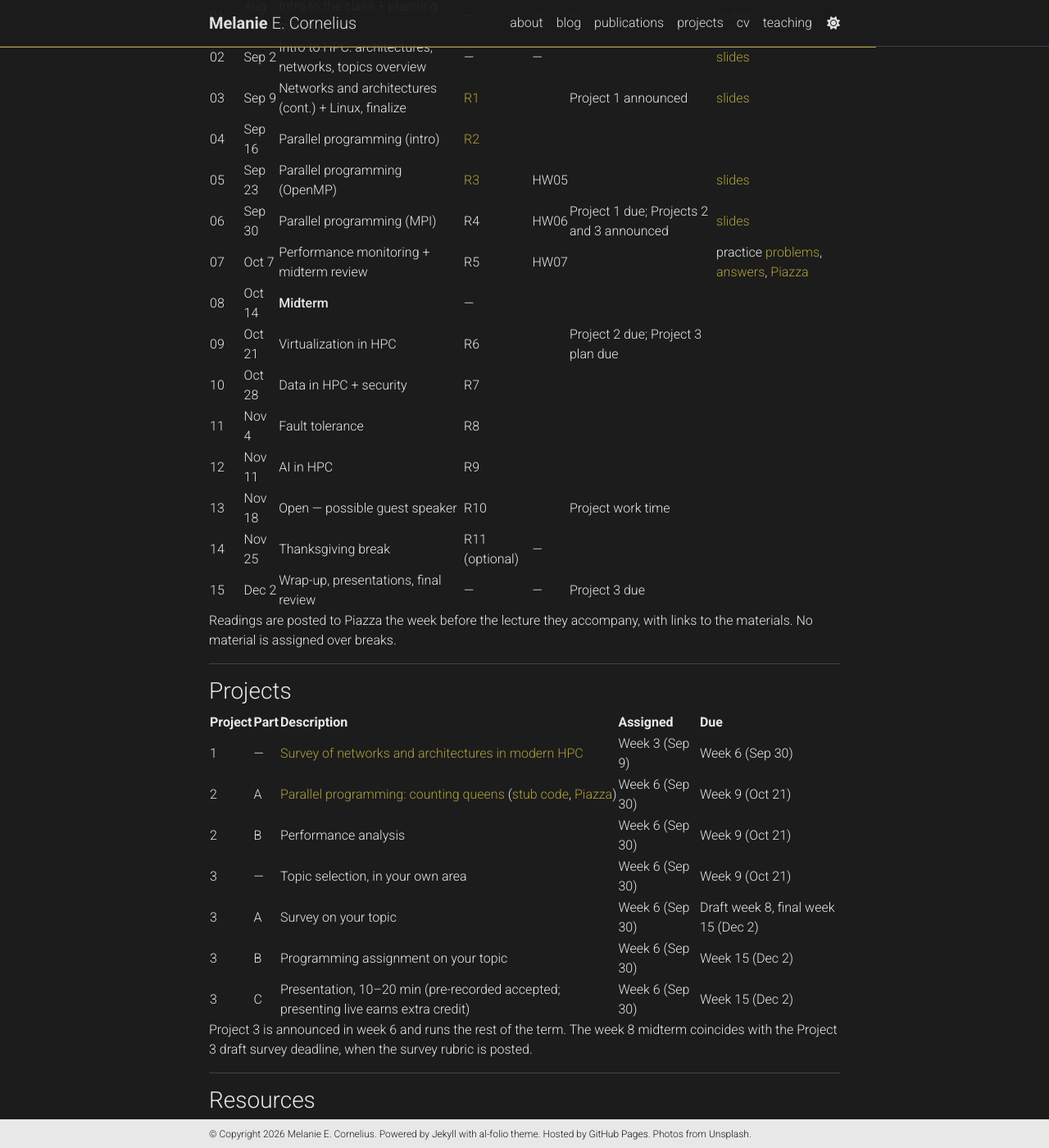
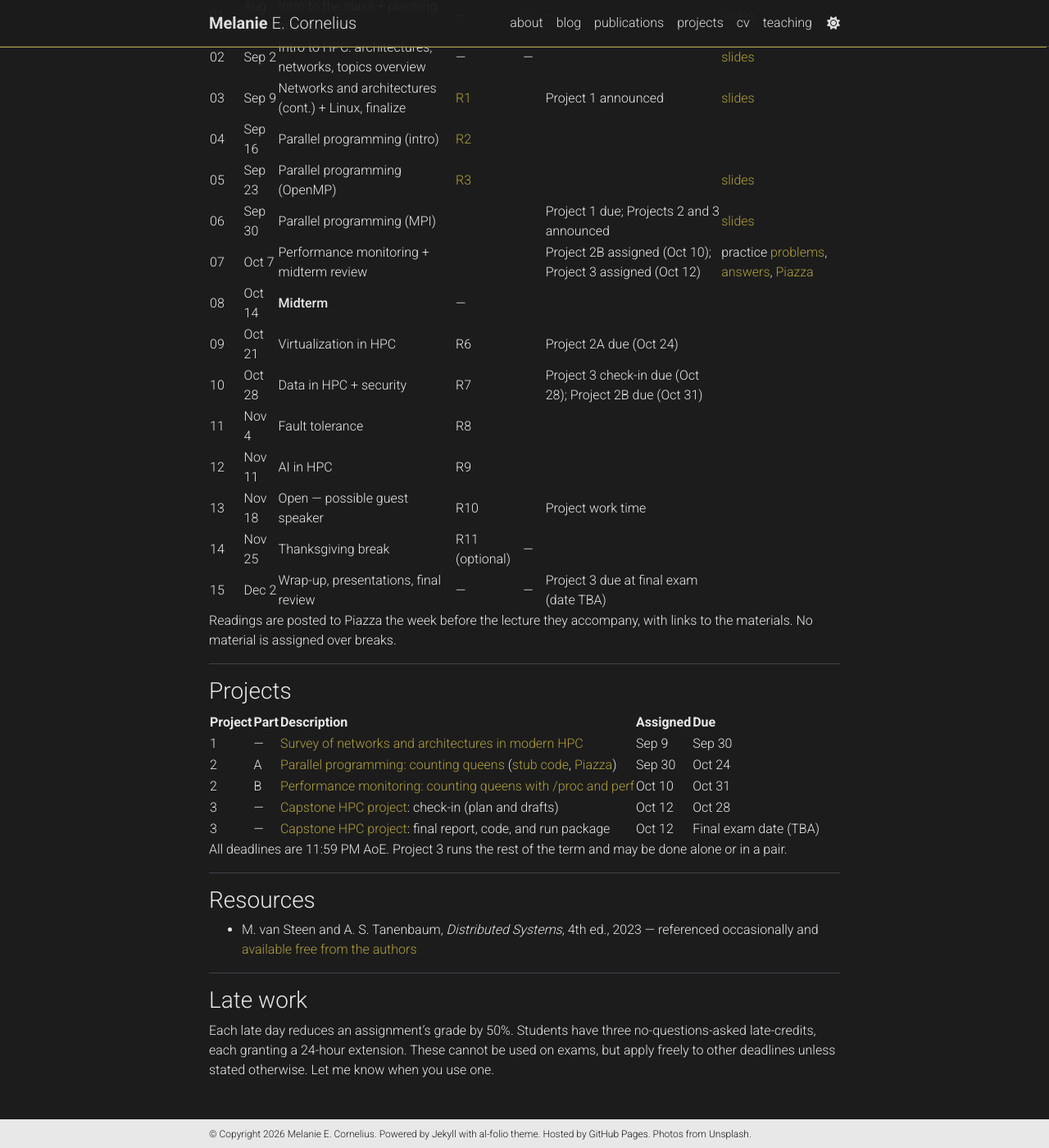
Before and after one commit to mseryn/mseryn.github.io, a Jekyll site: the page built from _teaching/comp464.md, in a window 1280 px wide and 1400 px high, scrolled down 1249 px. Shown: the whole window at 82% size. Built offline with Jekyll 4.4.1, drawn with Linux system fonts in a browser that asks for light colours; comment, search, counter and statistics services are not loaded; a style sheet for code colours, icons or effects is not loaded.

Commit message:
COMP 464: publish Project 2B and Project 3; update due dates
Clear past reading/HW placeholders that never got links.

Co-Authored-By: Claude Opus 5.5 (1M context) <noreply@anthropic.com>

```diff
--- a/_teaching/comp464.md
+++ b/_teaching/comp464.md
@@ -68,17 +68,17 @@ Piazza. Materials are posted here as the term progresses.
 | 02 | Sep 2 | Intro to HPC: architectures, networks, topics overview | — | — | | [slides](/assets/docs/comp464/lecture02_comp464.pdf) |
 | 03 | Sep 9 | Networks and architectures (cont.) + Linux, finalize | [R1](https://piazza.com/class/mt7s9czfanv3b4/post/17) | | Project 1 announced | [slides](/assets/docs/comp464/lecture03_comp464.pdf) |
 | 04 | Sep 16 | Parallel programming (intro) | [R2](https://piazza.com/class/mt7s9czfanv3b4/post/21) | | | |
-| 05 | Sep 23 | Parallel programming (OpenMP) | [R3](https://piazza.com/class/mt7s9czfanv3b4/post/21) | HW05 | | [slides](/assets/docs/comp464/lecture05_comp464.pdf) |
-| 06 | Sep 30 | Parallel programming (MPI) | R4 | HW06 | Project 1 due; Projects 2 and 3 announced | [slides](/assets/docs/comp464/lecture06_comp464.pdf) |
-| 07 | Oct 7 | Performance monitoring + midterm review | R5 | HW07 | | practice [problems](/teaching/comp464/practice-questions/), [answers](/teaching/comp464/practice-answers/), [Piazza](https://piazza.com/class/mt7s9czfanv3b4/post/38) |
+| 05 | Sep 23 | Parallel programming (OpenMP) | [R3](https://piazza.com/class/mt7s9czfanv3b4/post/21) | | | [slides](/assets/docs/comp464/lecture05_comp464.pdf) |
+| 06 | Sep 30 | Parallel programming (MPI) | | | Project 1 due; Projects 2 and 3 announced | [slides](/assets/docs/comp464/lecture06_comp464.pdf) |
+| 07 | Oct 7 | Performance monitoring + midterm review | | | Project 2B assigned (Oct 10); Project 3 assigned (Oct 12) | practice [problems](/teaching/comp464/practice-questions/), [answers](/teaching/comp464/practice-answers/), [Piazza](https://piazza.com/class/mt7s9czfanv3b4/post/38) |
 | 08 | Oct 14 | **Midterm** | — | | | |
-| 09 | Oct 21 | Virtualization in HPC | R6 | | Project 2 due; Project 3 plan due | |
-| 10 | Oct 28 | Data in HPC + security | R7 | | | |
+| 09 | Oct 21 | Virtualization in HPC | R6 | | Project 2A due (Oct 24) | |
+| 10 | Oct 28 | Data in HPC + security | R7 | | Project 3 check-in due (Oct 28); Project 2B due (Oct 31) | |
 | 11 | Nov 4 | Fault tolerance | R8 | | | |
 | 12 | Nov 11 | AI in HPC | R9 | | | |
 | 13 | Nov 18 | Open — possible guest speaker | R10 | | Project work time | |
 | 14 | Nov 25 | Thanksgiving break | R11 (optional) | — | | |
-| 15 | Dec 2 | Wrap-up, presentations, final review | — | — | Project 3 due | |
+| 15 | Dec 2 | Wrap-up, presentations, final review | — | — | Project 3 due at final exam (date TBA) | |
 
 Readings are posted to Piazza the week before the lecture they accompany, with
 links to the materials. No material is assigned over breaks.
@@ -88,17 +88,14 @@ links to the materials. No material is assigned over breaks.
 
 | Project | Part | Description | Assigned | Due |
 |---------|------|-------------|----------|-----|
-| 1 | — | [Survey of networks and architectures in modern HPC](/assets/docs/comp464/project1_hpc-systems-survey.pdf) | Week 3 (Sep 9) | Week 6 (Sep 30) |
-| 2 | A | [Parallel programming: counting queens](/assets/docs/comp464/project2a_counting-queens.pdf) ([stub code](/assets/docs/comp464/nqueens.tar), [Piazza](https://piazza.com/class/mt7s9czfanv3b4/post/33)) | Week 6 (Sep 30) | Week 9 (Oct 21) |
-| 2 | B | Performance analysis | Week 6 (Sep 30) | Week 9 (Oct 21) |
-| 3 | — | Topic selection, in your own area | Week 6 (Sep 30) | Week 9 (Oct 21) |
-| 3 | A | Survey on your topic | Week 6 (Sep 30) | Draft week 8, final week 15 (Dec 2) |
-| 3 | B | Programming assignment on your topic | Week 6 (Sep 30) | Week 15 (Dec 2) |
-| 3 | C | Presentation, 10–20 min (pre-recorded accepted; presenting live earns extra credit) | Week 6 (Sep 30) | Week 15 (Dec 2) |
+| 1 | — | [Survey of networks and architectures in modern HPC](/assets/docs/comp464/project1_hpc-systems-survey.pdf) | Sep 9 | Sep 30 |
+| 2 | A | [Parallel programming: counting queens](/assets/docs/comp464/project2a_counting-queens.pdf) ([stub code](/assets/docs/comp464/nqueens.tar), [Piazza](https://piazza.com/class/mt7s9czfanv3b4/post/33)) | Sep 30 | Oct 24 |
+| 2 | B | [Performance monitoring: counting queens with /proc and perf](/assets/docs/comp464/project2b_monitoring-counting-queens.pdf) | Oct 10 | Oct 31 |
+| 3 | — | [Capstone HPC project](/assets/docs/comp464/project3_hpc-project.pdf): check-in (plan and drafts) | Oct 12 | Oct 28 |
+| 3 | — | [Capstone HPC project](/assets/docs/comp464/project3_hpc-project.pdf): final report, code, and run package | Oct 12 | Final exam date (TBA) |
 
-Project 3 is announced in week 6 and runs the rest of the term. The week 8
-midterm coincides with the Project 3 draft survey deadline, when the survey
-rubric is posted.
+All deadlines are 11:59 PM AoE. Project 3 runs the rest of the term and may be
+done alone or in a pair.
 
 ---
 ### Resources
```
Also changed, not shown: _news/comp464-project2b-project3.md (added, +8 -0 lines), 2 other files.
